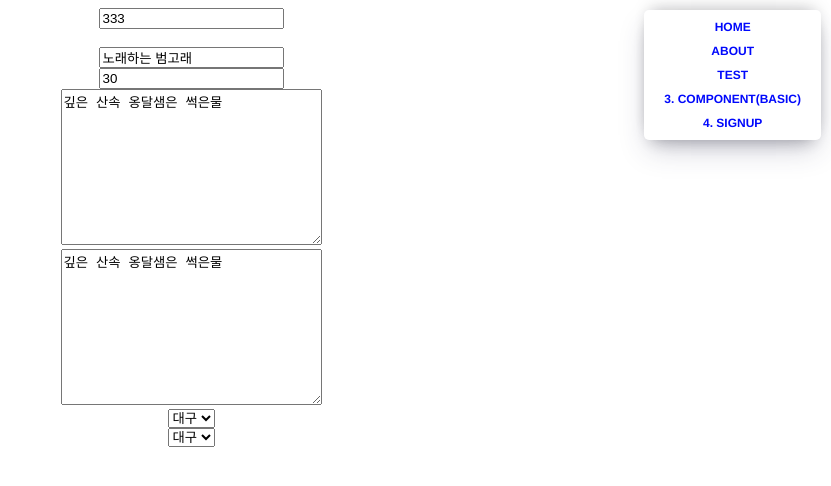
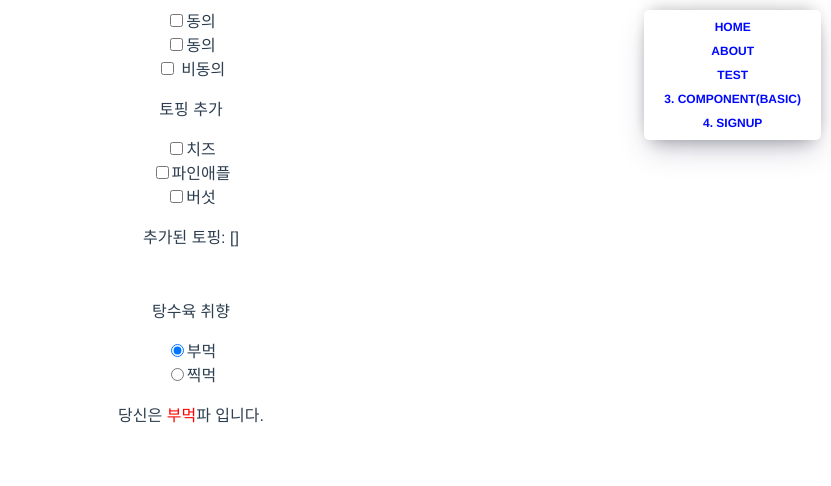
Before and after one commit to Jammomu/Vue_project01, a Vue app: page /test in a window 1280 px wide. Shown: the top 486 px of the page, without its empty margins (449-1280 px from the left). Built offline with nearby package versions, Linux system fonts and the light colour scheme.

Commit message:
vue 기본 복습2

```diff
--- a/src/views/TestView.vue
+++ b/src/views/TestView.vue
@@ -1,30 +1,36 @@
 <template>
   <div class="">
-    <input type="text" name="" id="" value="333">
+    <input type="checkbox" name="" id="cbtn_agree">
+    <label for="cbtn_agree">동의</label>
     <br>
-    <!-- <input type="text" v-bind="nick"> -->
+    <label><input type="checkbox" name="" id="cbtn_agree" v-model="agree">동의</label>
     <br>
-    <input type="text" v-model="nick">
+    <label>
+      <input type="checkbox" name="" id="cbtn_agree" v-model="agree2"
+      true-value='동의' false-value='비동의'>
+    {{agree2}}</label>
     <br>
-    <input type="number" v-model.number="age">
+  </div>
+
+  <div>
+    <p>토핑 추가</p>
+    <label><input type="checkbox" name="" id="" v-model="pizza" value="치즈">치즈</label>
     <br>
-    <textarea name="" id="" cols="30" rows="10">깊은 산속 옹달샘은 썩은물</textarea>
+    <label><input type="checkbox" name="" id="" v-model="pizza" value="파인애플">파인애플</label>
     <br>
-    <textarea name="" id="" cols="30" rows="10" v-model="message"></textarea>
+    <label><input type="checkbox" name="" id="" v-model="pizza" value="버섯">버섯</label>
     <br>
-    <select name="" id="">
-      <option value="01">서울</option>
-      <option value="02" selected>대구</option>
-      <option value="03">부산</option>
-      <option value="04">수원</option>
-    </select>
+    <p>추가된 토핑: {{pizza}}</p>
     <br>
-    <select name="" id="" v-model="city">
-      <option value="01">서울</option>
-      <option value="02">대구</option>
-      <option value="03">부산</option>
-      <option value="04">수원</option>
-    </select>
+  </div>
+
+  <div>
+    <p>탕수육 취향</p>
+    <label><input type="radio" name="" id="" v-model="sourPork" value="부먹">부먹</label>
+    <br>
+    <label><input type="radio" name="" id="" v-model="sourPork" value="찍먹">찍먹</label>
+    <br>
+    <p>당신은 <span style="color: red">{{sourPork}}</span>파 입니다.</p>
     <br>
   </div>
 </template>
@@ -37,23 +43,11 @@ export default {
   },
   data() {
     return {
-      nick: '노래하는 범고래',
-      age: 30,
-      message: '깊은 산속 옹달샘은 썩은물',
-      city: '02',
+      agree: false,
+      agree2: '비동의',
+      pizza: [],
+      sourPork: '부먹',
     };
-  },
-  setup() {
-
-  },
-  created() {
-
-  },
-  mounted() {
-
-  },
-  unmounted() {
-
   },
   methods: {
 
```
